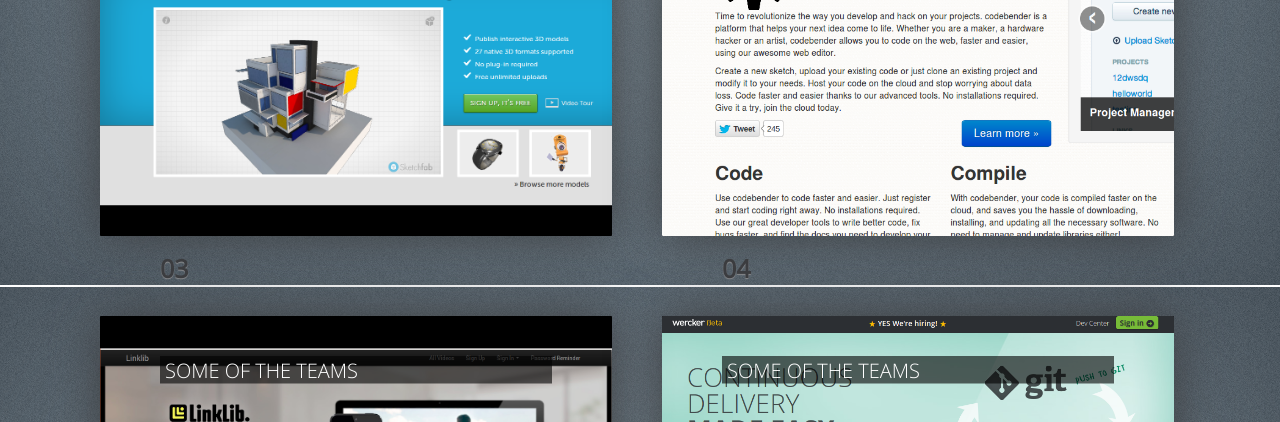
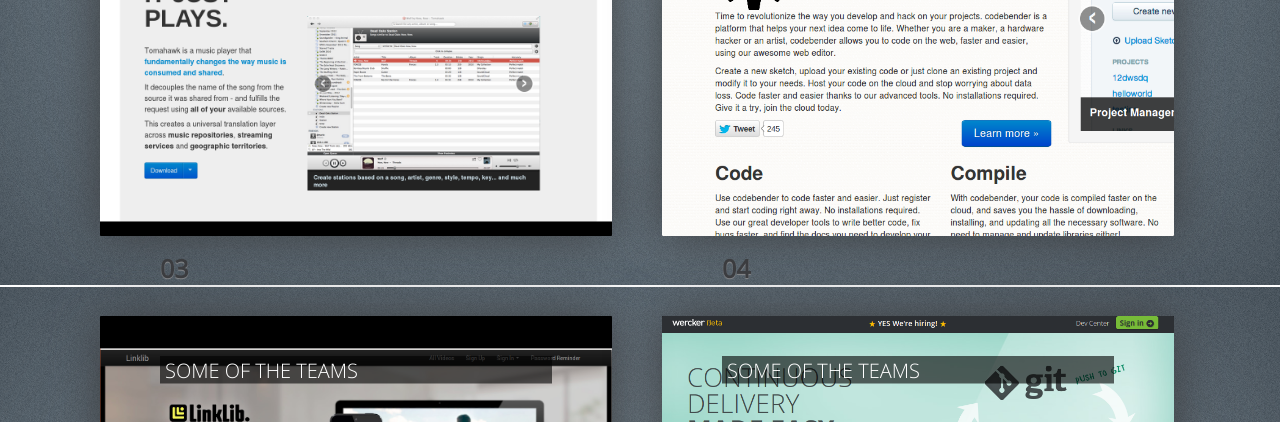
Before and after one commit to valenting/slides, a plain HTML site: page webfwd-innovation-labs/index.html in a window 1280 px wide. Shown: the part 739-1161 px from the top of the page. Drawn offline with Linux system fonts and the light colour scheme.

Commit message:
Changed from Sketchfab to Tomahawk

```diff
--- a/webfwd-innovation-labs/index.html
+++ b/webfwd-innovation-labs/index.html
@@ -74,7 +74,7 @@
       <header>
         <h2>Some of the teams</h2>
       </header>
-        <img src="pictures/sketchfab.png"
+        <img src="pictures/tomahawk.png"
              alt="">
       <footer class="notes">
       </footer>
```
Also changed, not shown: webfwd-innovation-labs/pictures/tomahawk.png (added).
